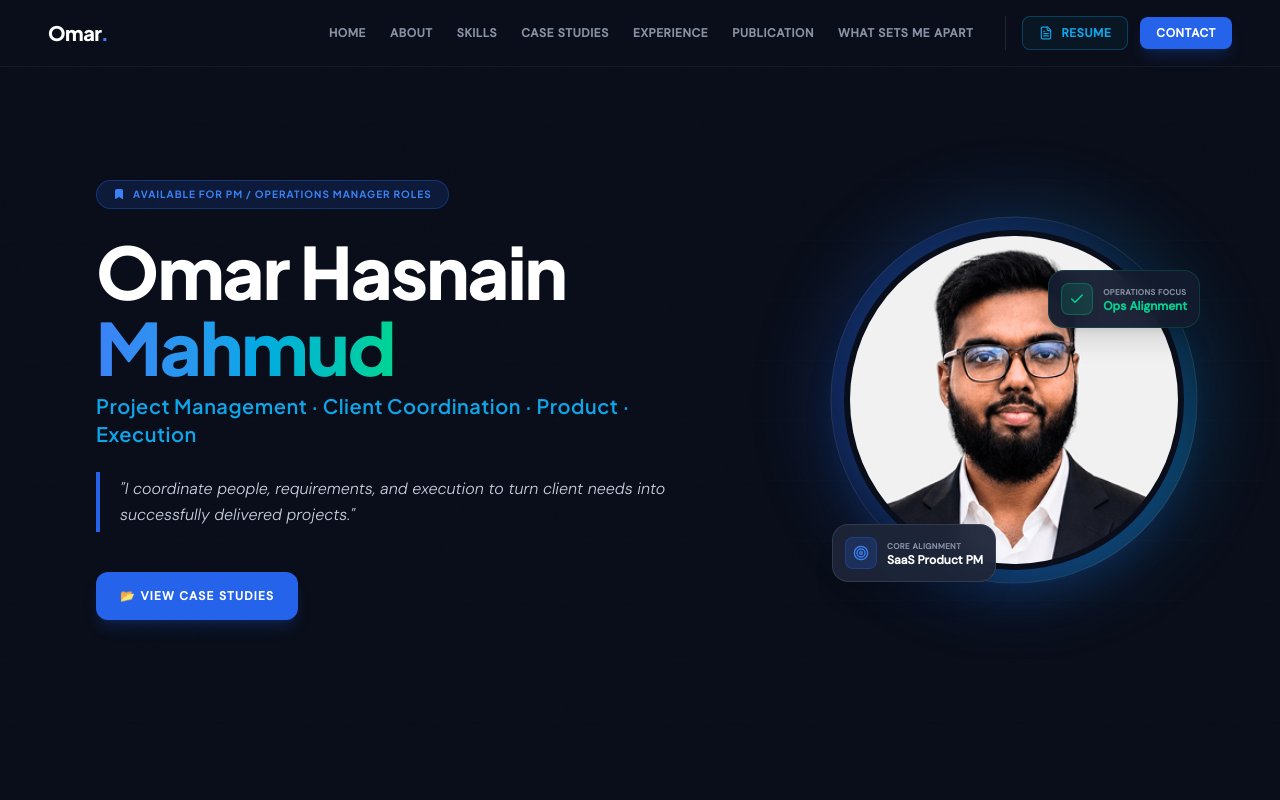
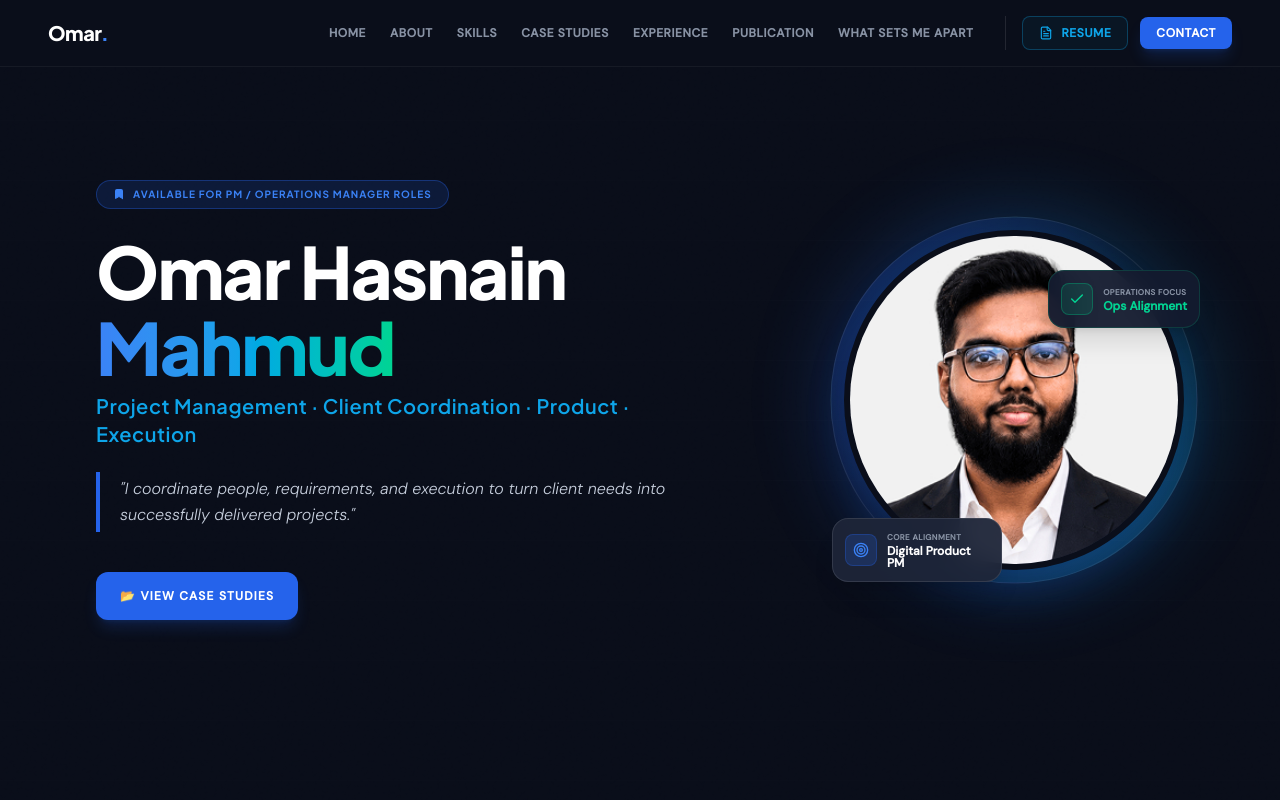
Before and after one commit to omarhasnain/omar-hasnain-mahmud-portfolio, a React (Vite) app: page / in a window 1280 px wide. Shown: the top 800 px of the page. Built offline with nearby package versions, Linux system fonts and the light colour scheme.

Commit message:
v1.0 information updated

```diff
--- a/src/App.tsx
+++ b/src/App.tsx
@@ -204,7 +204,7 @@ export default function App() {
                 </div>
                 <div className="min-w-0">
                   <p className="text-[8px] uppercase font-bold tracking-wider text-brand-silver truncate">Core Alignment</p>
-                  <p className="text-xs font-extrabold text-[#ffffff] leading-none mt-0.5">SaaS Product PM</p>
+                  <p className="text-xs font-extrabold text-[#ffffff] leading-none mt-0.5">Digital Product PM</p>
                 </div>
               </div>
 
```
